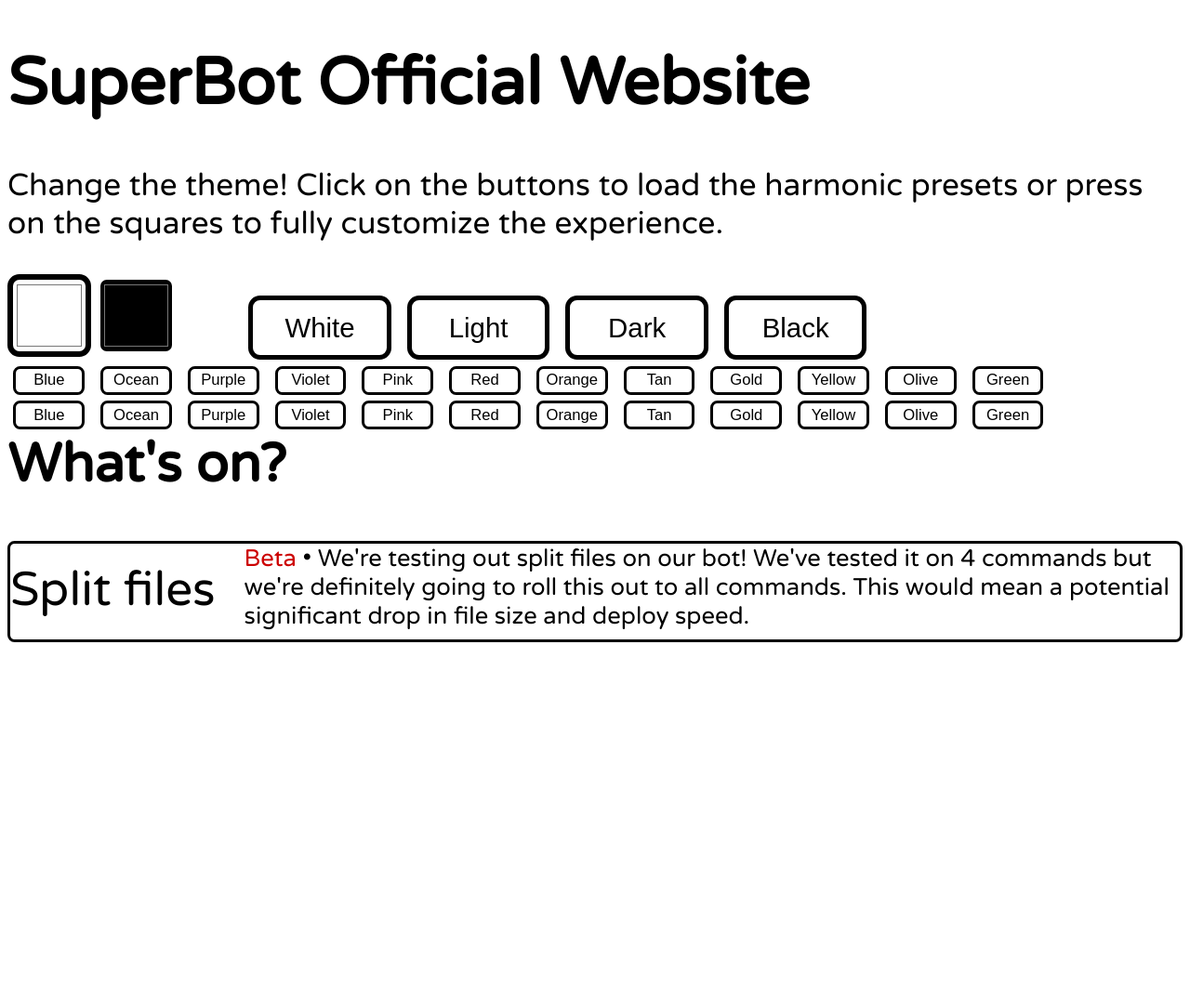
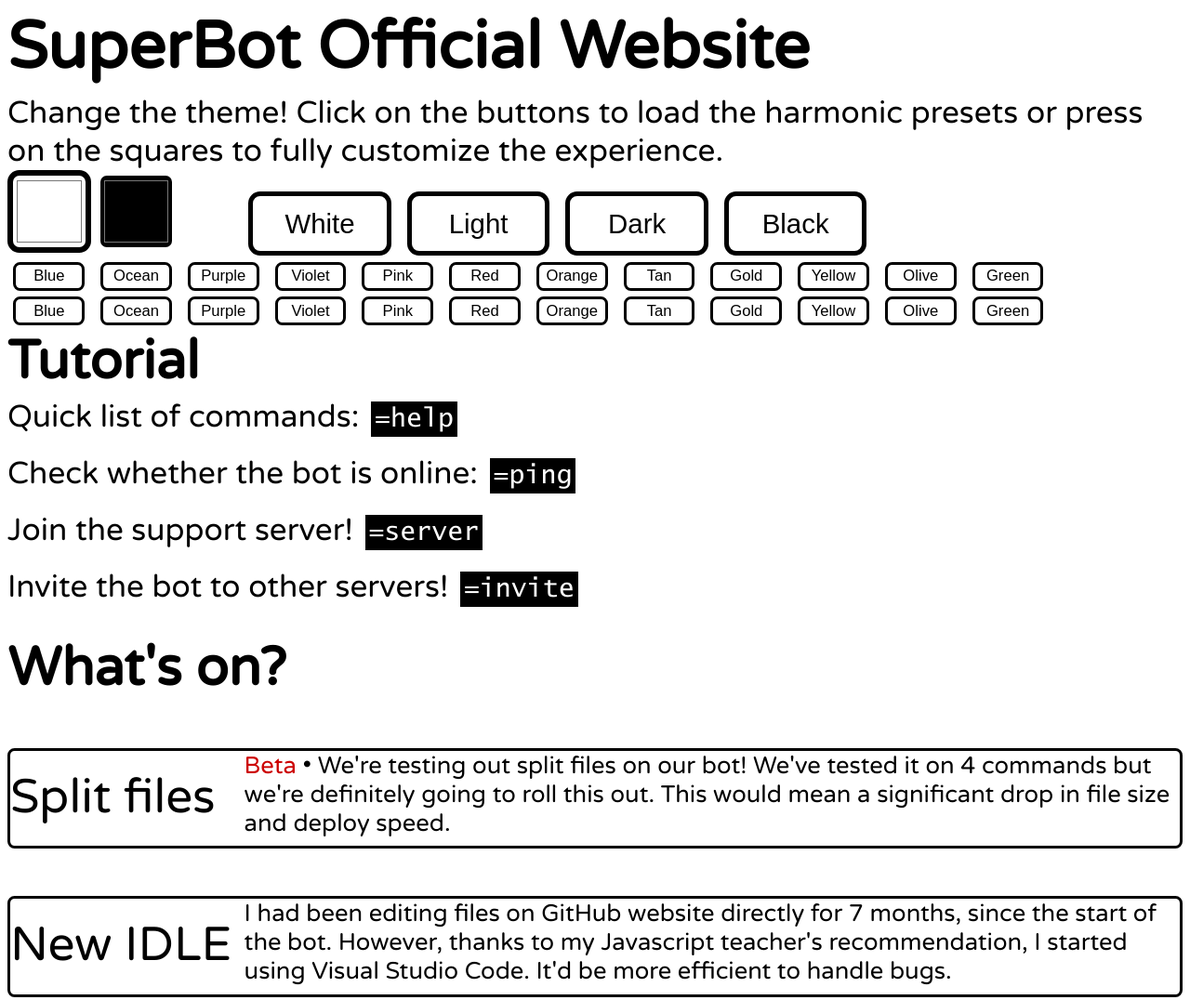
Before and after one commit to johann-lau/johann-lau.github.io, a plain HTML site: page index.html in a window 1280 px wide. Shown: the whole page at 93% size. Before the commit the page ends 800 px from the top, so only its background shows below. Drawn offline with Linux system fonts and the light colour scheme.

Commit message:
Massive changes

```diff
--- a/index.html
+++ b/index.html
@@ -58,6 +58,11 @@
   </div>
   <script src="script.js"></script>
   <br>
+  <h2>Tutorial</h2>
+  <p>Quick list of commands:<span class="code inverted">=help</span></p><br>
+  <p>Check whether the bot is online:<span class="code inverted">=ping</span></p><br>
+  <p>Join the support server!<span class="code inverted">=server</span></p><br>
+  <p>Invite the bot to other servers!<span class="code inverted">=invite</span></p><br>
   <h2>What's on?</h2>
   <div class="card">
     <div class="cardl">
@@ -65,8 +70,18 @@
     </div>
     <div class="cardr">
       <p class="card2"><span class="beta">Beta</span> • We're testing out split files on our bot! We've tested it on 4
-        commands but we're definitely going to roll this out to all commands. This would mean a potential significant
-        drop in file size and deploy speed.</p>
+        commands but we're definitely going to roll this out. This would mean a significant drop in file size and deploy
+        speed.</p>
+    </div>
+  </div>
+  <div class="card">
+    <div class="cardl">
+      <p class="card1">New IDLE</p>
+    </div>
+    <div class="cardr">
+      <p class="card2">I had been editing files on GitHub website directly for 7 months, since the start of the bot.
+        However, thanks to my Javascript teacher's recommendation, I started using Visual Studio Code. It'd be more
+        efficient to handle bugs.</p>
     </div>
   </div>
 </body>
--- a/script.js
+++ b/script.js
@@ -23,9 +23,13 @@ function setcolor() {
   fg.value = focolor;
   document.body.style.backgroundColor = bgcolor;
   document.getElementsByTagName('body')[0].style.color = focolor;
-  for (var i=1; i<5; i++) {
+  for (var i = 1; i < 6; i++) {
     mysheet.deleteRule(mysheet.cssRules.length - 1);
   }
+  mysheet.insertRule(`
+.inverted {
+background-color: ` + focolor + `;
+color: `+ bgcolor + "}", mysheet.cssRules.length);
   mysheet.insertRule(`
 #bgc {
 width:7vw;
@@ -73,7 +77,8 @@ background-color: ` + focolor + `;
   height: 8vw;
   border-style: solid;
   border-radius: 0.6vw;
-  border-color: `+ focolor +`;
+  border-color: `+ focolor + `;
+  margin-top: 4vw;
 }
 `, mysheet.cssRules.length);
   localStorage.setItem('b', bgcolor);
--- a/style.css
+++ b/style.css
@@ -1,24 +1,54 @@
 @font-face {
-  font-family: "SF";
-  src: url("font.ttf") format("truetype");
+  font-family: "Font1";
+  src: url("font1.ttf") format("truetype");
+}
+
+@font-face {
+  font-family: "Font2";
+  src: url("font2.ttf") format("truetype");
 }
 
 html {
-  font-family: SF, Arial, Helvetica, sans-serif;
+  font-family: Font1, Arial, Helvetica, sans-serif;
   scroll-behavior: smooth;
   position: relative;
 }
 
+.code {
+  font-family: Font2, monospace;
+  font-size: 2.2vw;
+  padding-top: 0.4vw;
+  padding-bottom: 0.4vw;
+  padding-left: 0.3vw;
+  padding-right: 0.3vw;
+  margin-left: 1vw;
+  margin-right: 1vw;
+}
+
 h1 {
   font-size: 5.5vw;
+  font-weight: bolder;
+  margin-top: 0.6vw;
+  margin-bottom: 0.6vw;
 }
 
 h2 {
   font-size: 4.5vw;
+  font-weight: bold;
+  margin-top: 1vw;
+  margin-bottom: 0.4vw;
+}
+
+h3 {
+  font-size: 3.5vw;
+  margin-top: 0.2vw;
+  margin-bottom: 0.2vw;
 }
 
 p {
   font-size: 2.6vw;
+  margin-top: 0vw;
+  margin-bottom: 0vw;
 }
 
 .small {
@@ -67,6 +97,11 @@ p {
   border-width: 0.3vw;
 }
 
+.inverted {
+background-color: #000;
+color: #fff
+}
+
 #bgc {
   width: 96px;
   height: 96px;
@@ -110,4 +145,5 @@ button:hover {
   border-style: solid;
   border-radius: 0.6vw;
   border-color: #000;
+  margin-top: 4vw;
 }
```
Also changed, not shown: font1.ttf (renamed from font.ttf), font2.ttf (added).
